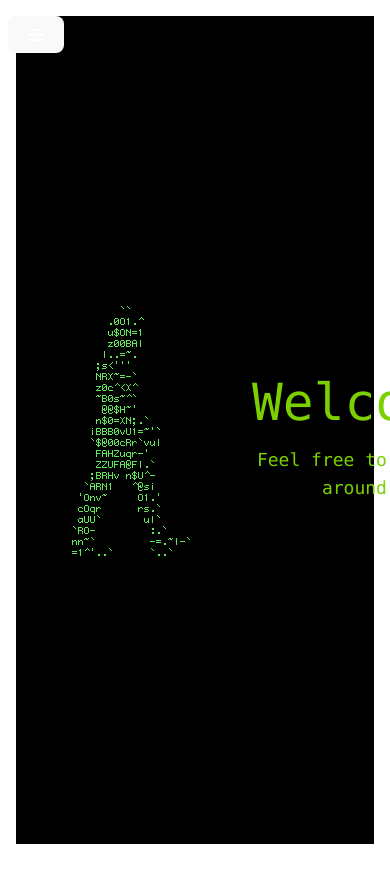
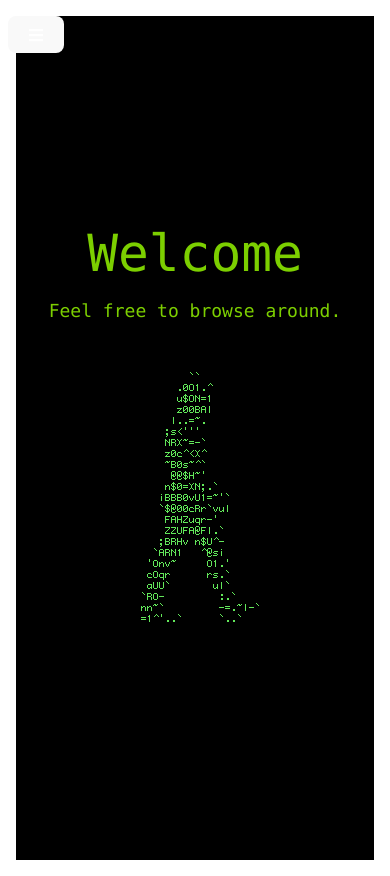
Before and after one commit to leobrowaldh/leobrowaldh.github.io, a React (Vite) app: page / in a window 390 px wide. Before the commit the page ends 844 px from the top, so only its background shows below. Built offline with nearby package versions, Linux system fonts and the light colour scheme.

Commit message:
responsiveness for mobile devices improved

```diff
--- a/src/App.tsx
+++ b/src/App.tsx
@@ -6,17 +6,17 @@ import { useState } from 'react';
 function App() {
   const [selectedNav, setSelectedNav] = useState<number>(0);
   return (
-    <div className="relative h-screen overflow-hidden">
+    <div className="min-h-screen flex flex-col md:flex-row">
 
-      <div className="flex flex-col md:flex-row h-full relative z-10">
-        <IconSideNav selected={selectedNav} setSelected={setSelectedNav} />
-        <main className="flex-1 flex flex-col p-4">
-          <AppRouter setSelectedNav={setSelectedNav} />
-        </main>
-      </div>
+      <IconSideNav selected={selectedNav} setSelected={setSelectedNav} />
+
+      <main className="flex-1 flex flex-col p-4 overflow-auto">
+        <AppRouter setSelectedNav={setSelectedNav} />
+      </main>
 
     </div>
-  )
+  );
 }
 
+
 export default App
--- a/src/pages/home.tsx
+++ b/src/pages/home.tsx
@@ -1,21 +1,20 @@
 export default function Home() {
   return (
-    <div className="flex items-center justify-center h-screen bg-black text-lime-500 px-4">
+    <div className="flex items-center justify-center min-h-screen bg-black text-lime-500 px-4 py-8">
       <div className="flex flex-col items-center gap-8">
-        <div className="flex flex-row items-center gap-8">
+        <div className="flex flex-col md:flex-row items-center gap-8 text-center md:text-left">
+          <div className="max-w-md animate-fade-in">
+            <h1 className="text-4xl font-mono mb-4 break-words">Welcome</h1>
+            <p className="text-lg font-mono break-words">
+              Feel free to browse around.
+            </p>
+          </div>
           <img
             src="/giffs/walkingCode.gif"
             alt="Walking Code"
             className="w-[188px] h-[294px] object-contain"
           />
-          <div className="max-w-md animate-fade-in">
-            <h1 className="text-4xl font-mono mb-4">Welcome</h1>
-            <p className="text-lg font-mono">
-              Feel free to browse around.
-            </p>
-          </div>
         </div>
-
       </div>
     </div>
   );
--- a/src/router/IconSideNav.tsx
+++ b/src/router/IconSideNav.tsx
@@ -36,7 +36,8 @@ const IconSideNav = ({selected, setSelected}: IconSideNavProps) =>
           bg-cyan-900 text-slate-100 p-4 pt-18
           ${isOpen ? "flex" : "hidden"}
           md:flex
-          fixed md:static top-0 left-0 h-full flex-col z-40
+          fixed md:static top-0 left-0 flex-col z-40
+          h-screen md:h-auto md:min-h-screen
         `}
       >
         <SideNav
```
